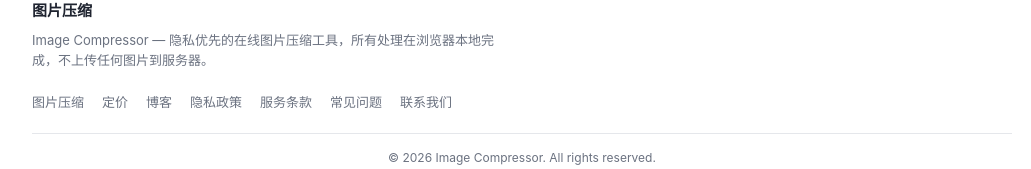
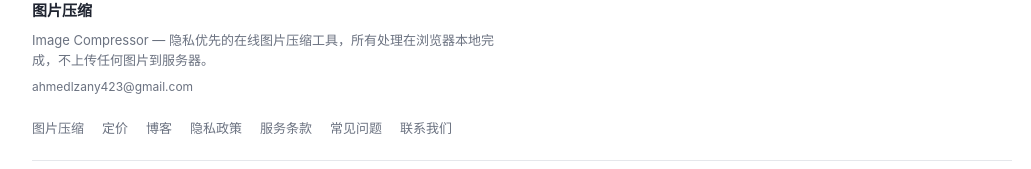
Before and after one commit to 863683348/image-compressor-saas, a Next.js app: page / in a window 1280 px wide. Shown: the part 899-1068 px from the top of the page, without its empty margins (118-1149 px from the left). Built offline with nearby package versions, Linux system fonts and the light colour scheme; no server answers.

Commit message:
Add contact email ahmedlzany423@gmail.com

```diff
--- a/src/components/Footer.tsx
+++ b/src/components/Footer.tsx
@@ -34,9 +34,12 @@
           <div style={{ fontWeight: 700, color: "var(--text, #1f2430)", fontSize: 15, marginBottom: 6 }}>
             {s(lang, "brand")}
           </div>
-          <p style={{ margin: 0, maxWidth: 480, lineHeight: 1.6, color: "var(--muted, #6b7280)" }}>
+          <p style={{ margin: "0 0 4px", maxWidth: 480, lineHeight: 1.6, color: "var(--muted, #6b7280)" }}>
             {s(lang, "footerDesc")}
           </p>
+          <a href="mailto:ahmedlzany423@gmail.com" style={{ color: "var(--muted, #6b7280)", fontSize: 12, textDecoration: "none" }}>
+            ahmedlzany423@gmail.com
+          </a>
         </div>
 
         {/* Horizontal link list — no duplicate brand titles */}
```
